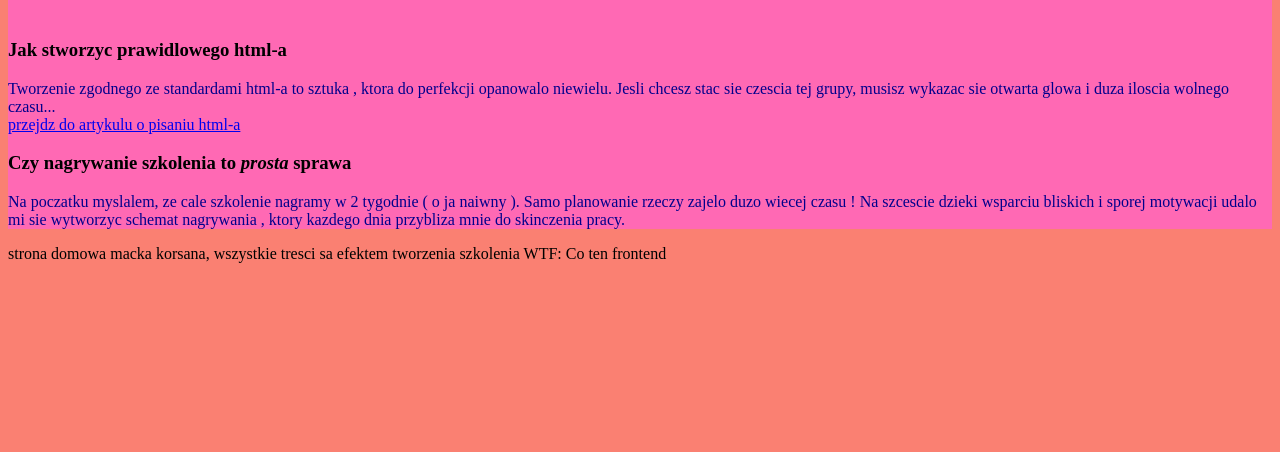
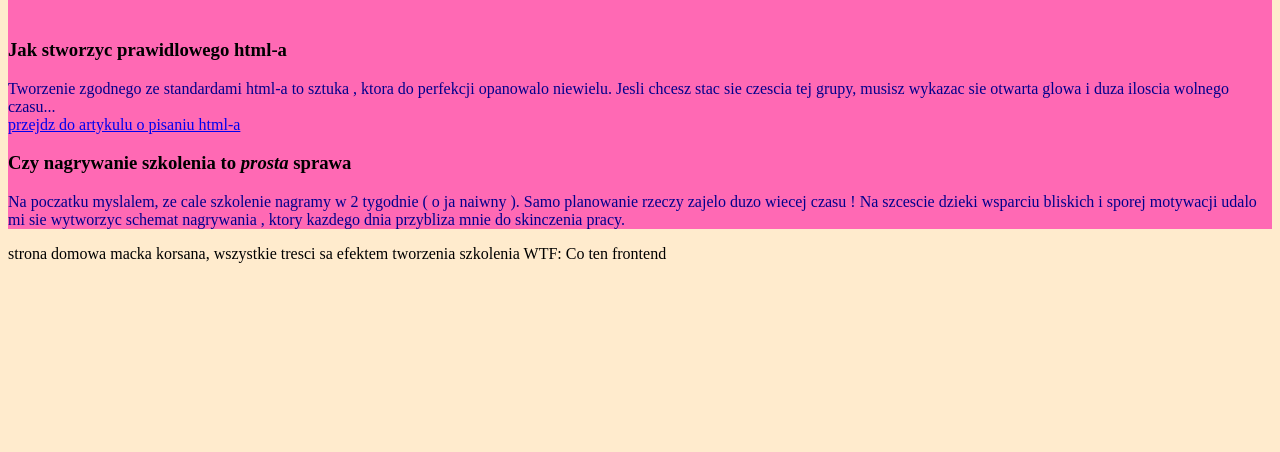
Before and after one commit to stepienandrzej/homepage, a plain HTML site: page index.html in a window 1280 px wide. Shown: the part 348-800 px from the top of the page. Drawn offline with Linux system fonts and the light colour scheme.

Commit message:
feat: new background

```diff
--- a/style.css
+++ b/style.css
@@ -1,5 +1,5 @@
 body {
-    background: salmon;
+    background: blanchedalmond;
 }
 
 .mainHeader {
```
